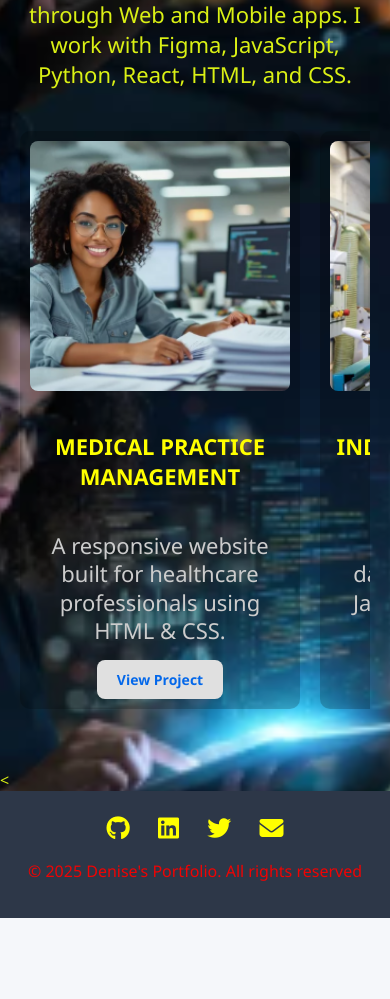
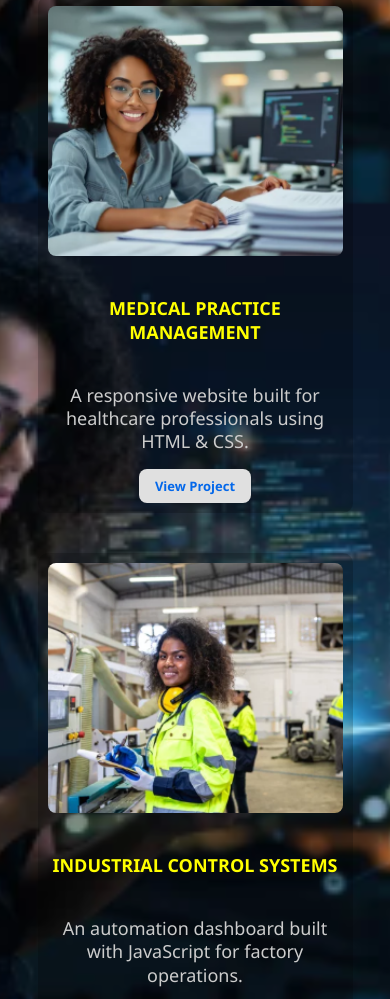
Before and after one commit to DeniseH442/_html_portfolio, a plain HTML site: page index.html in a window 390 px wide. Shown: the part 641-1640 px from the top of the page. Before the commit the page ends 1559 px from the top, so only its background shows below. Drawn offline with Linux system fonts and the light colour scheme.

Commit message:
“index.html

```diff
--- a/index.html
+++ b/index.html
@@ -51,7 +51,7 @@
     </div>
   </section>
 
-  <<footer>
+  <footer>
   <div class="social-icons">
     <a href="https://github.com/" target="_blank"><i class="fab fa-github"></i></a>
     <a href="https://linkedin.com/" target="_blank"><i class="fab fa-linkedin"></i></a>
--- a/style.css
+++ b/style.css
@@ -148,3 +148,48 @@ footer {
 .social-icons a:hover {
   color: #ef0303;
 }
+@media screen and (max-width: 768px) {
+  header {
+    padding: 20px 10px;
+  }
+
+  .portfolio-link {
+    display: block;
+    margin: 10px 0;
+    font-size: 20px;
+  }
+
+  #about h2,
+  #about h3,
+  #about h4 {
+    font-size: 32px;
+  }
+
+  #about p {
+    font-size: 18px;
+  }
+
+  .image-row {
+    flex-direction: column;
+    align-items: center;
+  }
+
+  .image-box {
+    max-width: 90%;
+    margin-bottom: 20px;
+  }
+
+  .view-button {
+    font-size: 13px;
+    padding: 8px 16px;
+  }
+
+  .social-icons a {
+    font-size: 20px;
+    margin: 0 8px;
+  }
+
+  footer {
+    padding: 15px;
+  }
+}
```
